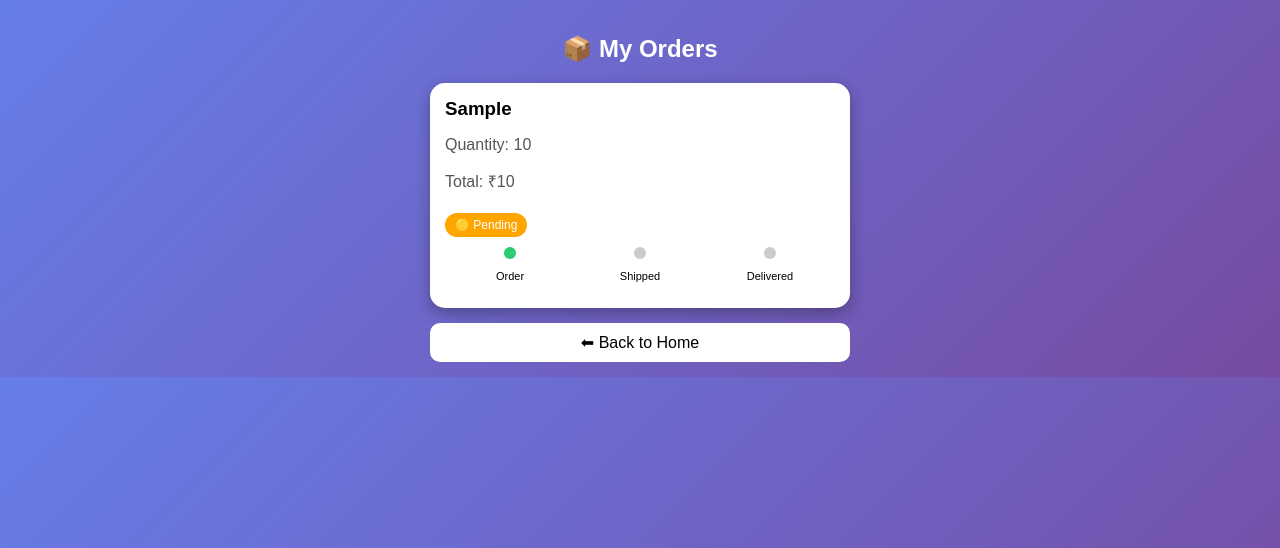
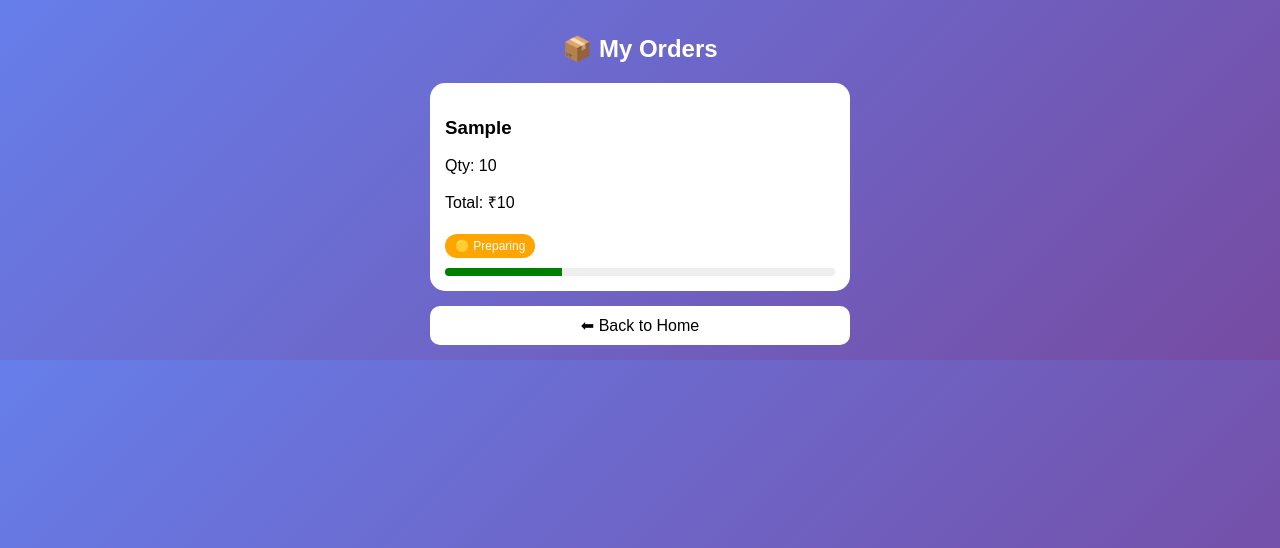
Before and after one commit to Dharun7715/Veg-Store2, a Flask app: page /orders in a window 1280 px wide. Shown: the top 548 px of the page. Run offline with Flask 3, Linux system fonts and the light colour scheme; the visitor is signed in with stand-in values (Sample User, id 1); tables that the repository leaves empty hold one stand-in row (values such as "Sample post").

Commit message:
Update orders.html

```diff
--- a/templates/orders.html
+++ b/templates/orders.html
@@ -22,25 +22,13 @@ h2 {
     color: white;
 }
 
-/* CARD */
 .card {
     background: white;
     padding: 15px;
     margin: 12px 0;
     border-radius: 15px;
-    box-shadow: 0 5px 15px rgba(0,0,0,0.3);
-    animation: fadeIn 0.5s ease;
 }
 
-.card h3 {
-    margin: 0;
-}
-
-.price {
-    color: #555;
-}
-
-/* STATUS BADGE */
 .status {
     padding: 5px 10px;
     border-radius: 20px;
@@ -54,32 +42,24 @@ h2 {
 .shipped { background: blue; }
 .delivered { background: green; }
 
-/* TRACK BAR */
-.track {
+.progress {
     margin-top: 10px;
-    display: flex;
-    justify-content: space-between;
-    font-size: 11px;
+    height: 8px;
+    background: #eee;
+    border-radius: 10px;
+    overflow: hidden;
 }
 
-.step {
-    text-align: center;
-    flex: 1;
+.bar {
+    height: 100%;
+    background: green;
 }
 
-.circle {
-    width: 12px;
-    height: 12px;
-    margin: auto;
-    border-radius: 50%;
-    background: #ccc;
-}
+/* progress levels */
+.p1 { width: 30%; }
+.p2 { width: 70%; }
+.p3 { width: 100%; }
 
-.active {
-    background: #2ecc71;
-}
-
-/* BACK BUTTON */
 .back {
     display: block;
     text-align: center;
@@ -89,19 +69,6 @@ h2 {
     border-radius: 10px;
     text-decoration: none;
     color: black;
-}
-
-/* EMPTY */
-.empty {
-    text-align: center;
-    color: white;
-    margin-top: 60px;
-}
-
-/* ANIMATION */
-@keyframes fadeIn {
-    from {opacity: 0; transform: translateY(20px);}
-    to {opacity: 1; transform: translateY(0);}
 }
 </style>
 </head>
@@ -117,42 +84,26 @@ h2 {
 <div class="card">
 
 <h3>{{ item }}</h3>
-        <p class="price">Quantity: {{ qty }}</p>
-        <p class="price">Total: ₹{{ total }}</p>
+<p>Qty: {{ qty }}</p>
+<p>Total: ₹{{ total }}</p>
 
-        <!-- STATUS -->
 {% if status == 'Pending' %}
-            <span class="status pending">🟡 Pending</span>
-        {% elif status == 'Out for Delivery' %}
+<span class="status pending">🟡 Preparing</span>
+<div class="progress"><div class="bar p1"></div></div>
+
+{% elif status == 'Shipped' %}
 <span class="status shipped">🔵 Out for Delivery</span>
+<div class="progress"><div class="bar p2"></div></div>
+
 {% elif status == 'Delivered' %}
 <span class="status delivered">🟢 Delivered</span>
+<div class="progress"><div class="bar p3"></div></div>
 {% endif %}
-
-        <!-- TRACKING BAR -->
-        <div class="track">
-            <div class="step">
-                <div class="circle {% if status in ['Pending','Out for Delivery','Delivered'] %}active{% endif %}"></div>
-                <p>Order</p>
-            </div>
-
-            <div class="step">
-                <div class="circle {% if status in ['Out for Delivery','Delivered'] %}active{% endif %}"></div>
-                <p>Shipped</p>
-            </div>
-
-            <div class="step">
-                <div class="circle {% if status == 'Delivered' %}active{% endif %}"></div>
-                <p>Delivered</p>
-            </div>
-        </div>
 
 </div>
 {% endfor %}
 {% else %}
-    <div class="empty">
-        <h3>No orders yet 😢</h3>
-    </div>
+<p style="color:white; text-align:center;">No orders yet 😢</p>
 {% endif %}
 
 <a href="/" class="back">⬅ Back to Home</a>
```
Lines whose indentation alone changed are shown as unchanged.
